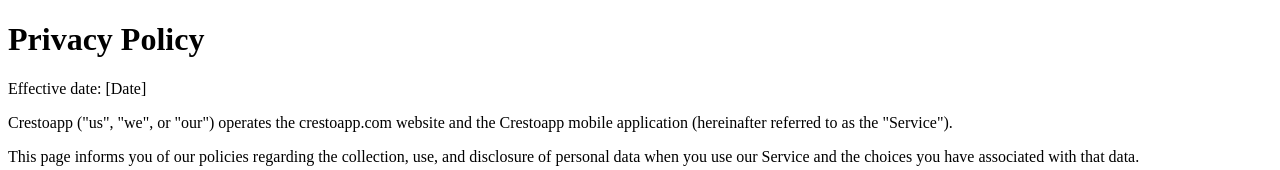
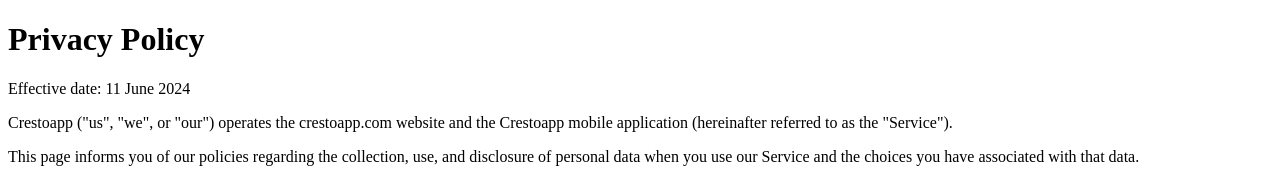
Before and after one commit to Amarshyamraj/crestoapp-privacy-policy, a plain HTML site: page index.html in a window 1280 px wide. Shown: the top 170 px of the page. Drawn offline with Linux system fonts and the light colour scheme.

Commit message:
Update index.html

```diff
--- a/index.html
+++ b/index.html
@@ -5,7 +5,7 @@
 </head>
 <body>
     <h1>Privacy Policy</h1>
-    <p>Effective date: [Date]</p>
+    <p>Effective date: 11 June 2024 </p>
     <p>Crestoapp ("us", "we", or "our") operates the crestoapp.com website and the Crestoapp mobile application (hereinafter referred to as the "Service").</p>
     <p>This page informs you of our policies regarding the collection, use, and disclosure of personal data when you use our Service and the choices you have associated with that data.</p>
     <h2>Information Collection and Use</h2>
```
